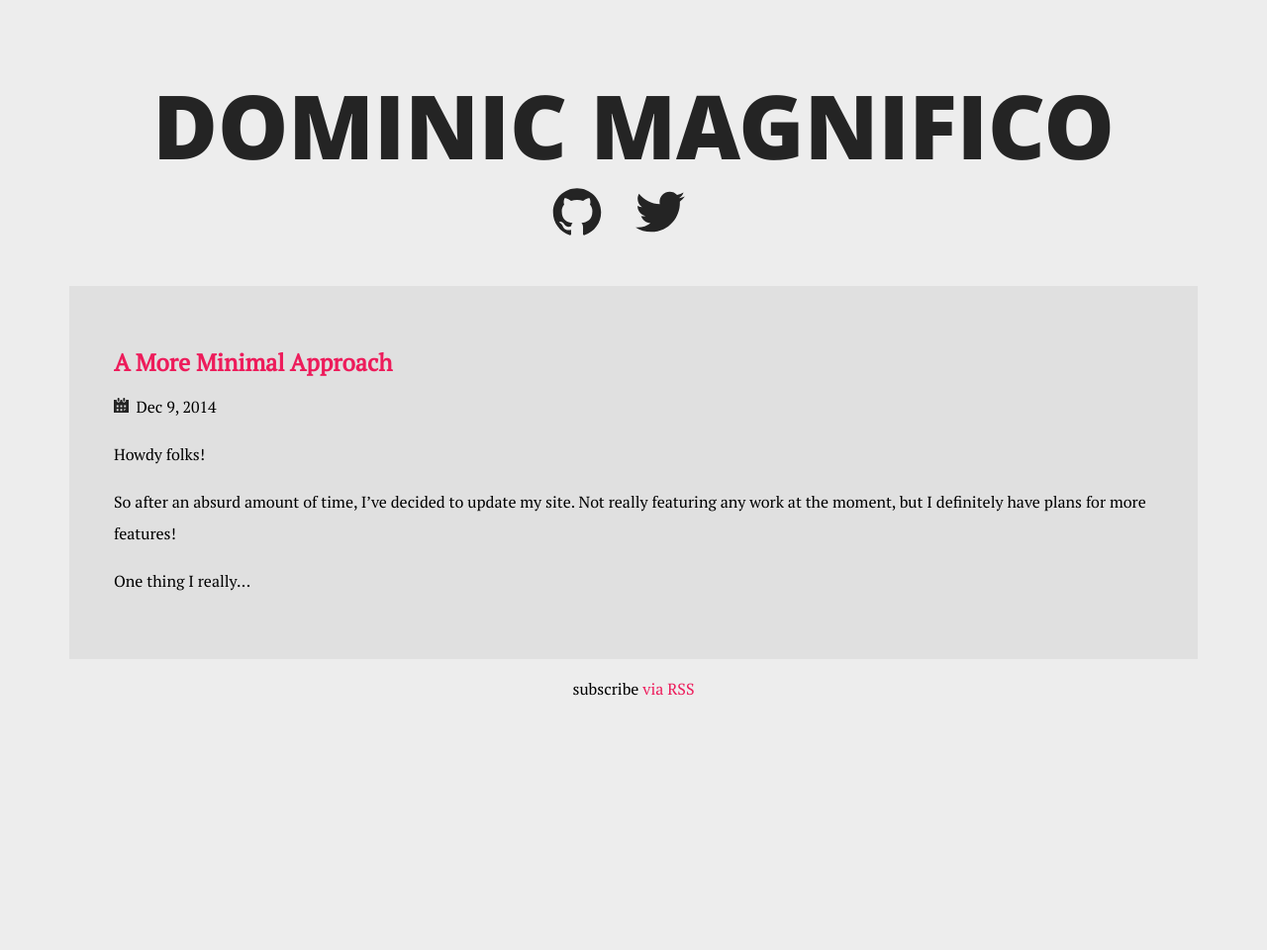
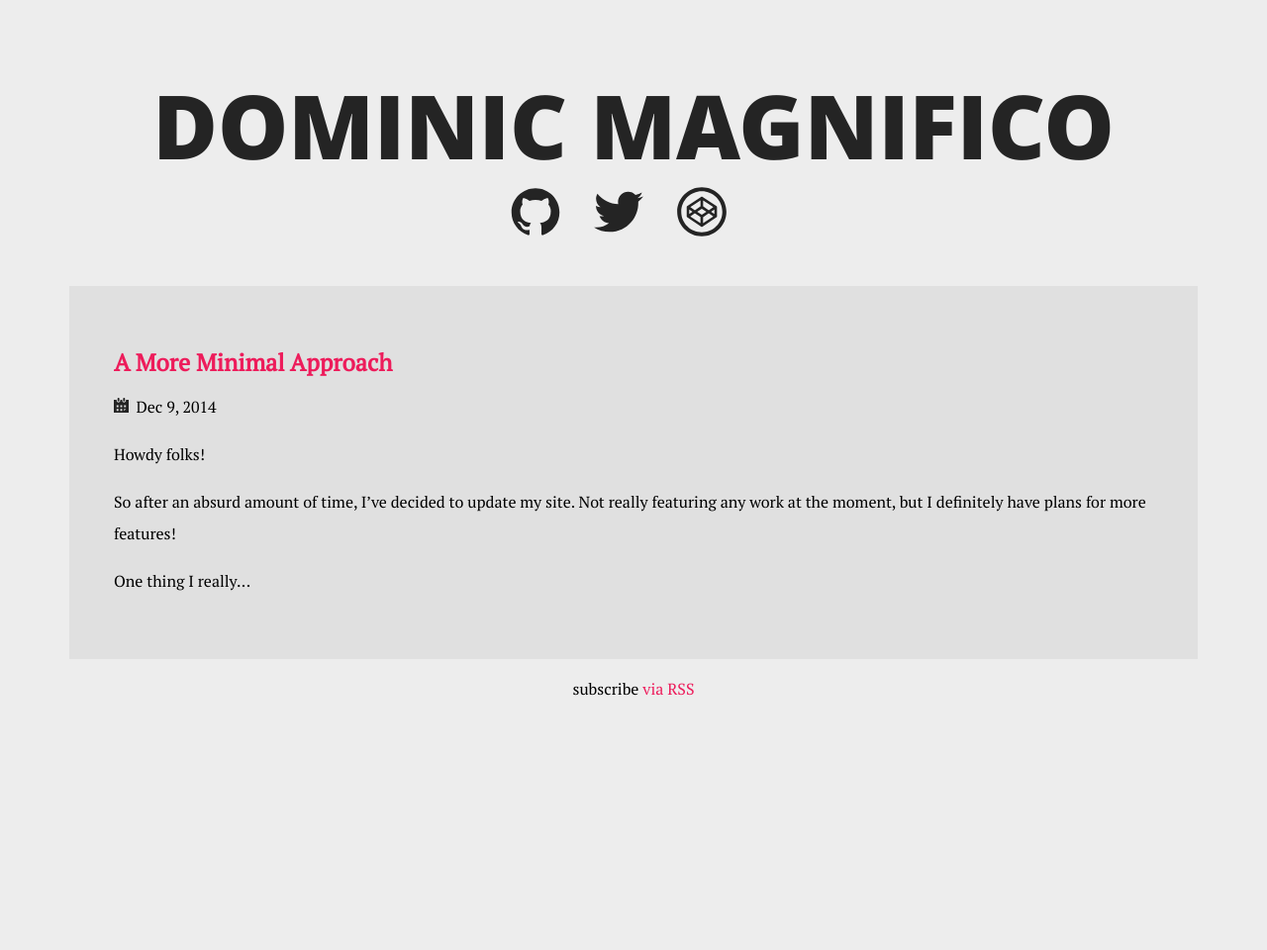
Before and after one commit to magnificode/dommagnifi.co, a Jekyll site: the page built from index.html, in a window 1280 px wide. Shown: the whole page at 99% size. Built offline with Jekyll 4.4.1, drawn with Linux system fonts in a browser that asks for light colours.

```diff
--- a/_includes/header.html
+++ b/_includes/header.html
@@ -17,5 +17,10 @@
                 </svg>
             </a>
           {% endif %}
+          <a href="https://codepen.io/magnificode">
+                <svg viewBox="0 0 100 100">
+                  <path d="M50 .5C22.6.5.3 22.7.3 50S22.6 99.5 50 99.5c27.4 0 49.7-22.2 49.7-49.5S77.4.5 50 .5zm0 90.9C27.1 91.4 8.5 72.8 8.5 50S27.1 8.6 50 8.6 91.5 27.2 91.5 50 72.9 91.4 50 91.4zM80.7 40.3v-.4c0-.1 0-.1-.1-.2 0 0 0-.1-.1-.1 0-.1-.1-.1-.1-.2l-.1-.1c0-.1-.1-.1-.1-.2l-.1-.1-.1-.1-.1-.1-.1-.1-.1-.1-28.2-18.8c-.9-.6-2-.6-2.9 0L20.5 38.5l-.1.1c-.1 0-.1.1-.1.1l-.1.1-.1.1-.1.1c0 .1-.1.1-.1.2l-.1.1c0 .1-.1.1-.1.2 0 0 0 .1-.1.1 0 .1 0 .1-.1.2v20.1c0 .1 0 .1.1.2 0 0 0 .1.1.1 0 .1.1.1.1.2 0 0 0 .1.1.1 0 .1.1.1.1.2l.1.1.1.1.1.1.1.1.1.1 28.1 18.7c.4.3 1 .4 1.5.4s1-.1 1.5-.4l28.1-18.7.1-.1c.1 0 .1-.1.1-.1l.1-.1.1-.1.1-.1c0-.1.1-.1.1-.2l.1-.1c0-.1.1-.1.1-.2 0 0 0-.1.1-.1 0-.1 0-.1.1-.2V40.3zM52.6 26.9l20.7 13.7-9.2 6.2-11.4-7.6V26.9zm-5.2 0v12.3L36 46.8l-9.2-6.2 20.6-13.7zM24.6 45.6l6.6 4.4-6.6 4.4v-8.8zm22.8 27.5L26.7 59.3l9.2-6.2 11.4 7.6v12.4zM50 56.2L40.7 50l9.3-6.2 9.3 6.2-9.3 6.2zm2.6 16.9V60.8L64 53.2l9.2 6.2-20.6 13.7zm22.8-18.7L68.8 50l6.6-4.4v8.8z"></path>
+                </svg>
+            </a>
       </div>
 </header>
```
